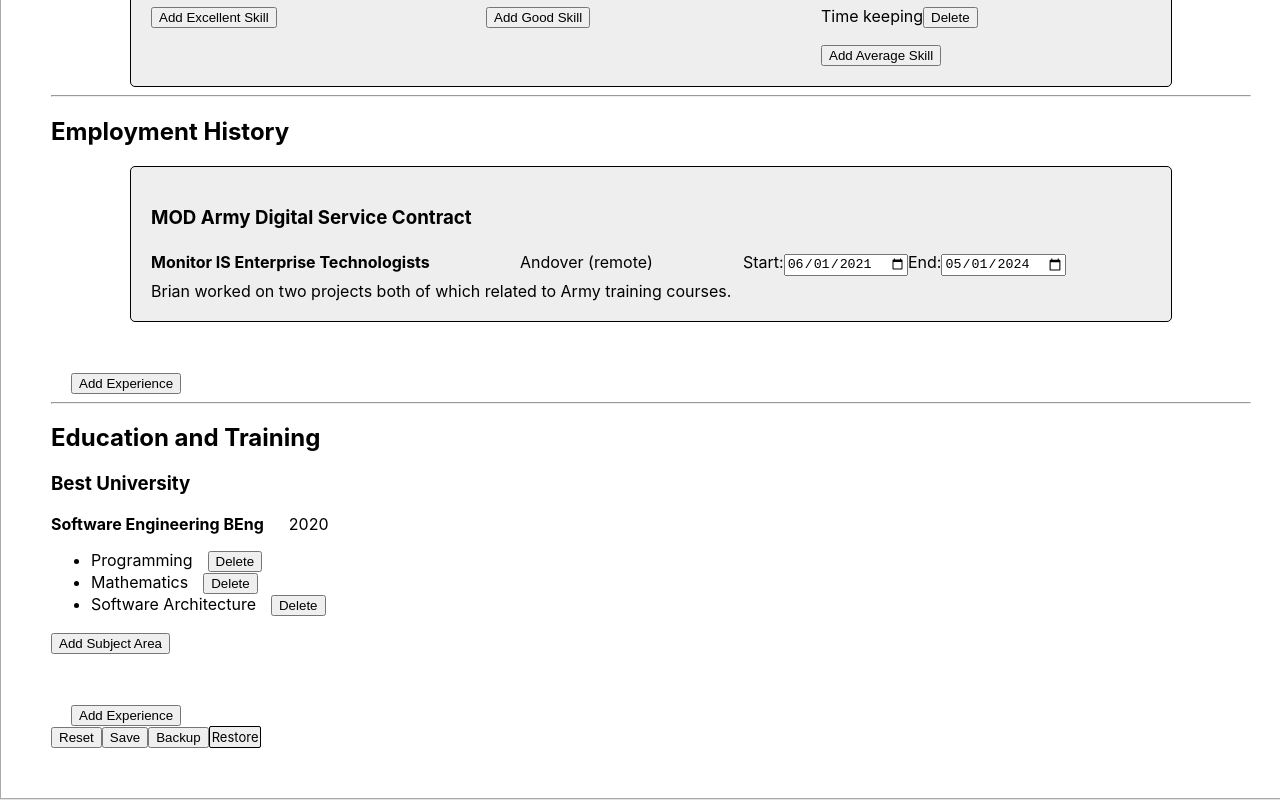
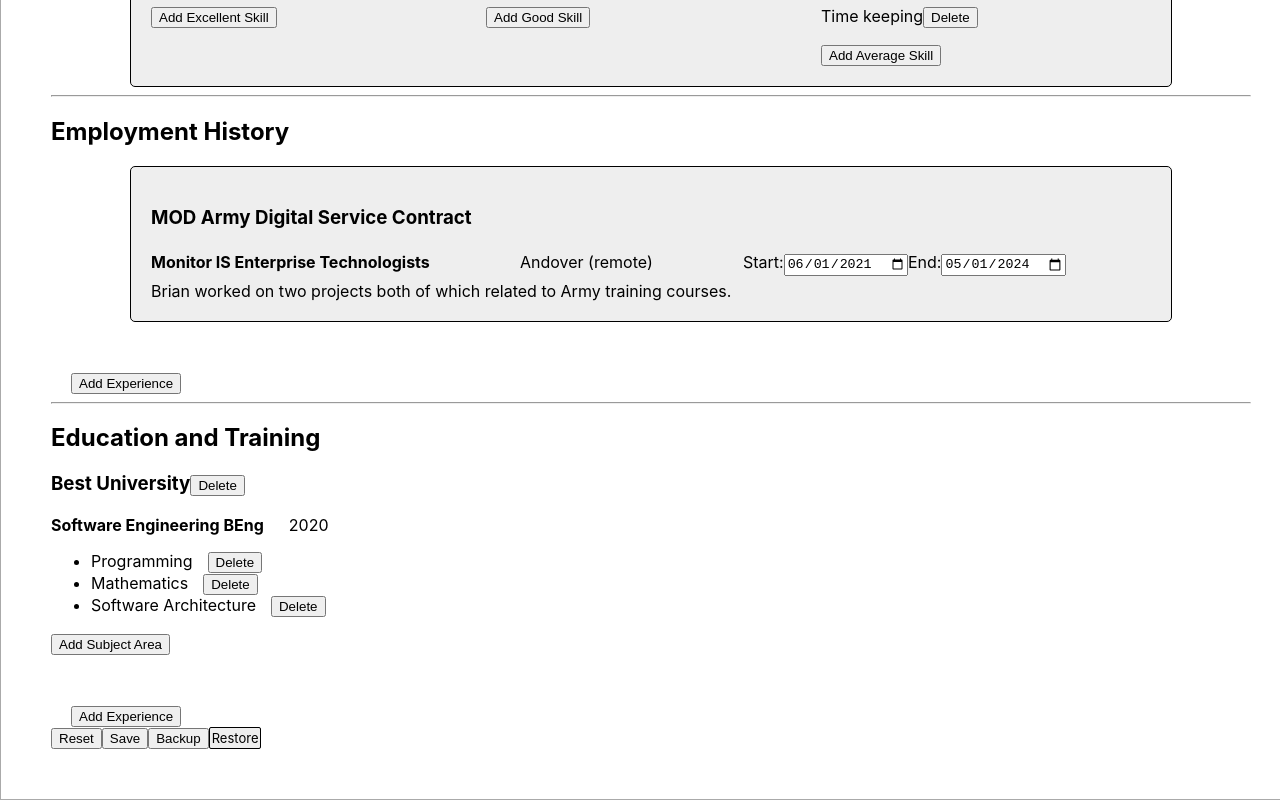
Before and after one commit to fireydude/cvelf, a React (Create React App) app in the folder ui/: page / in a window 1280 px wide. Shown: the part 596-1396 px from the top of the page. Built offline with nearby package versions, Linux system fonts and the light colour scheme.

Commit message:
updateEducation

```diff
--- a/ui/src/App.tsx
+++ b/ui/src/App.tsx
@@ -114,12 +114,25 @@ function App() {
   const addEducation = () => {
     if (educations) {
       const defaultEd = {
-        establishment: '',
-        qualification: '',
+        establishment: 'establishment',
+        qualification: 'qualification',
         year: new Date().getFullYear(),
-        areas: [ '1' ],
+        areas: [ 'subject 1' ],
       } as Education;
       setEducations([...educations, defaultEd]);
+    }
+  };
+  const removeEducation = (i: number) => {
+    if (educations) {
+      const copy = [ ...educations.filter(x => x !== educations[i]) ];
+      setEducations(copy);
+    }
+  };
+  const updateEducation = (val: Education, i: number) => {
+    if (educations) {
+      const copy = [ ...educations ];
+      copy[i] = val;
+      setEducations(copy);
     }
   };
   const addEducationSubject = (i: number) => {
@@ -236,6 +249,8 @@ function App() {
       <EducationTraining
         educations={educations}
         addEducation={addEducation}
+        removeEducation={removeEducation}
+        updateEducation={updateEducation}
         addSubject={addEducationSubject}
         removeSubject={removeEducationSubject}
          />
--- a/ui/src/components/education/EducationTraining.tsx
+++ b/ui/src/components/education/EducationTraining.tsx
@@ -1,25 +1,66 @@
+import { useState } from "react";
 import { Education } from "../../model/Education";
+import { FocusText } from "../shared/FocusText";
 
 interface IEducationTraining {
   educations: Education[];
   addEducation: () => void;
+  removeEducation: (i: number) => void;
+  updateEducation: (val: Education, i: number) => void;
   addSubject: (educationIndex: number) => void;
   removeSubject: (educationIndex: number, val: string | null) => void;
 }
 
 export const EducationTraining: React.FC<IEducationTraining> = (props) => {
-  const { educations, addEducation, addSubject, removeSubject } = props;
+  const { educations, addEducation, removeEducation, updateEducation, addSubject, removeSubject } = props;
+
+  const [updateEstablishment, setUpdateEstablishment] = useState<number>();
+  const [updateQualification, setUpdateQualification] = useState<number>();
+  const [updateYear, setUpdateYear] = useState<number>();
+  const [updateArea, setUpdateArea] = useState<{ educationIndex: number, areaIndex: number }>();
+
+  const handleUpdateArea = (education: Education, educationIndex: number, areaIndex: number, val: string) => {
+    education.areas[areaIndex] = val;
+    updateEducation(education, educationIndex);
+  };
 
   return (<article>
     <h2>Education and Training</h2>
     {educations && educations.map((e, i) => (<section key={i}>
-      <h3>{e.establishment ?? 'establishment'}</h3>
-      <span style={{ fontWeight: 'bold' }}>{e.qualification ?? 'qualification'}</span>
-      <span style={{ marginLeft: 25 }} >{e.year}</span>
+      <h3 onClick={() => updateEstablishment === undefined && setUpdateEstablishment(i)}>
+        <FocusText
+          val={e.establishment}
+          placeholder='establishment'
+          hasFocus={updateEstablishment === i}
+          onChange={(v: string) => updateEducation({ ...e, establishment: v }, i)}
+          onBlur={() => setUpdateEstablishment(undefined)} />
+        <button onClick={() => removeEducation(i)}>Delete</button>
+      </h3>
+      <span style={{ fontWeight: 'bold' }} onClick={() => updateQualification === undefined && setUpdateQualification(i)}>
+        <FocusText
+          val={e.qualification}
+          placeholder='qualification'
+          hasFocus={updateQualification === i}
+          onChange={(v: string) => updateEducation({ ...e, qualification: v }, i)}
+          onBlur={() => setUpdateQualification(undefined)} />
+      </span>
+      <span style={{ marginLeft: 25 }} onClick={() => updateQualification === undefined && setUpdateYear(i)}>
+        <FocusText
+          val={e.year + ''}
+          placeholder='year'
+          hasFocus={updateYear === i}
+          onChange={(v: string) => updateEducation({ ...e, year: Number(v) }, i)}
+          onBlur={() => setUpdateYear(undefined)} />
+      </span>
       <ul>
         {e.areas.map((a, areaIndex) => (
-          <li key={areaIndex}>
-            {a ?? 'subject'}
+          <li key={areaIndex} onClick={() => updateArea === undefined && setUpdateArea({ educationIndex: i, areaIndex })}>
+            <FocusText
+              val={a ?? ''}
+              placeholder='subject area'
+              hasFocus={updateArea?.educationIndex === i && updateArea?.areaIndex === areaIndex}
+              onChange={(v: string) => handleUpdateArea(e, i, areaIndex, v)}
+              onBlur={() => setUpdateArea(undefined)} />
             <button style={{ marginLeft: 15 }} onClick={() => removeSubject(i, a)}>Delete</button>
           </li>
         ))}
```
